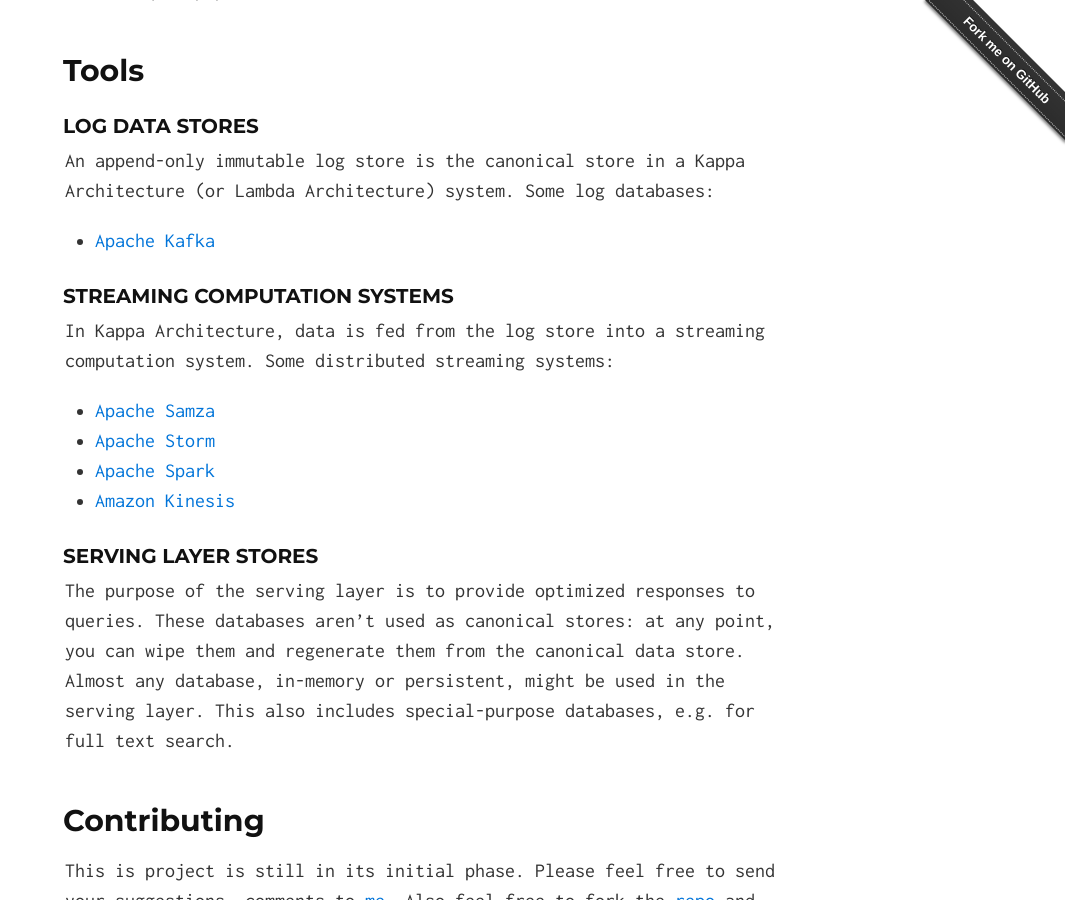
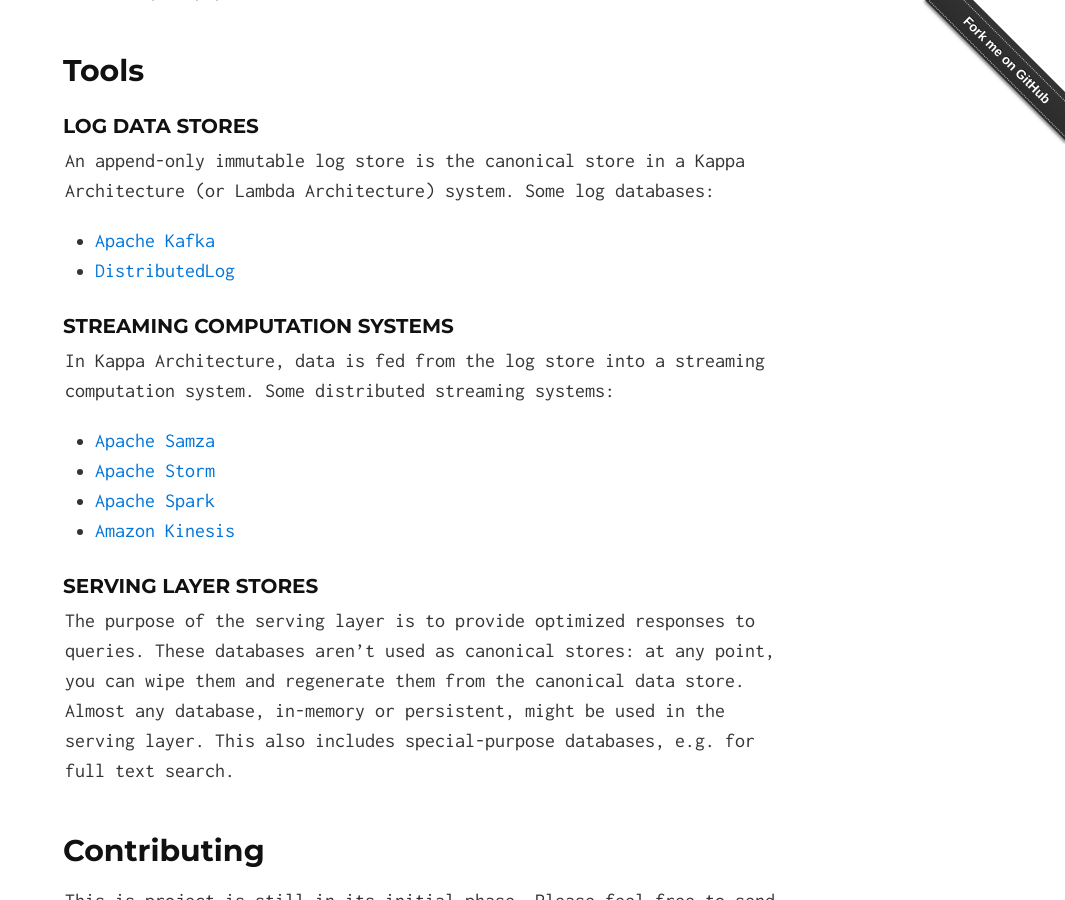
Before and after one commit to milinda/kappa-architecture.com, a Jekyll site: the page built from index.html, in a window 1280 px wide and 900 px high, scrolled down 1908 px. Shown: the whole window, without its empty margins (215-1280 px from the left). Built offline with Jekyll 4.4.1, drawn with Linux system fonts in a browser that asks for light colours.

Commit message:
Added DistributedLog to data stores

```diff
--- a/_includes/index.md
+++ b/_includes/index.md
@@ -34,6 +34,7 @@ The idea of Kappa Architecture was first described in an [article](http://radar.
 An append-only immutable log store is the canonical store in a Kappa Architecture (or Lambda Architecture) system. Some log databases:
 
 * [Apache Kafka](http://kafka.apache.org/)
+* [DistributedLog](http://distributedlog.io/)
 
 ### Streaming computation systems
 
```
